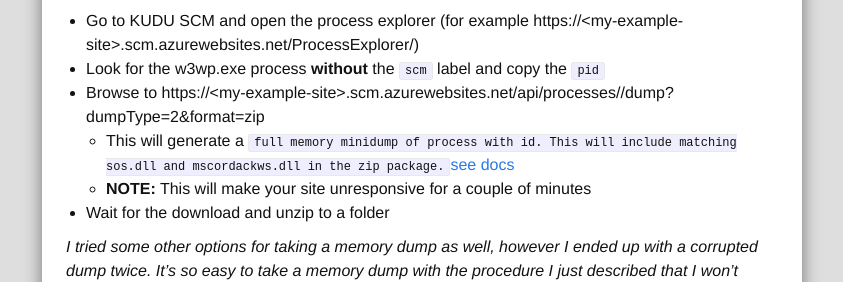
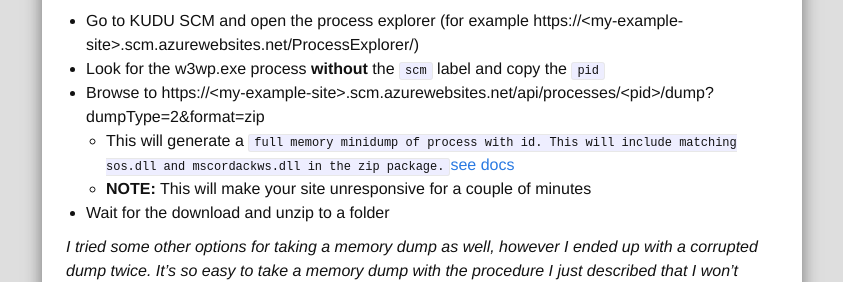
Before and after one commit to brianweet/brianweet.github.io, a Jekyll site: the page built from _posts/2019-11-01-finding-memory-leak-epi-on-azure.md, in a window 1280 px wide and 900 px high, scrolled down 1950 px. Shown: the part 176-458 px from the top of the window, without its empty margins (218-1061 px from the left). Built offline with Jekyll 4.4.1, drawn with Linux system fonts in a browser that asks for light colours; nearby versions of some CDN libraries; some web fonts are replaced; comment, search, counter and statistics services are not loaded; some of the changed lines change nothing that is shown.

Commit message:
Update 2019-11-01-finding-memory-leak-epi-on-azure.md

```diff
--- a/_posts/2019-11-01-finding-memory-leak-epi-on-azure.md
+++ b/_posts/2019-11-01-finding-memory-leak-epi-on-azure.md
@@ -55,7 +55,7 @@ As there's something building up over time I thought it made sense to compare tw
 
 * Go to KUDU SCM and open the process explorer (for example https://\<my-example-site>.scm.azurewebsites.net/ProcessExplorer/)
 * Look for the w3wp.exe process **without** the `scm` label and copy the `pid`
-* Browse to https://\<my-example-site>.scm.azurewebsites.net/api/processes/<insert-pid-here>/dump?dumpType=2&format=zip
+* Browse to https://\<my-example-site>.scm.azurewebsites.net/api/processes/\<pid>/dump?dumpType=2&format=zip
   * This will generate a `full memory minidump of process with id. This will include matching sos.dll and mscordackws.dll in the zip package.`[see docs](https://github.com/projectkudu/kudu/wiki/Process-Threads-list-and-minidump-gcdump-diagsession)
   * **NOTE:** This will make your site unresponsive for a couple of minutes
 * Wait for the download and unzip to a folder
```
